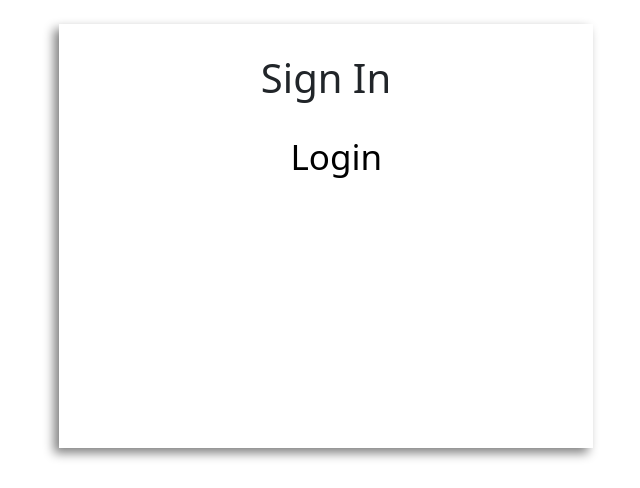
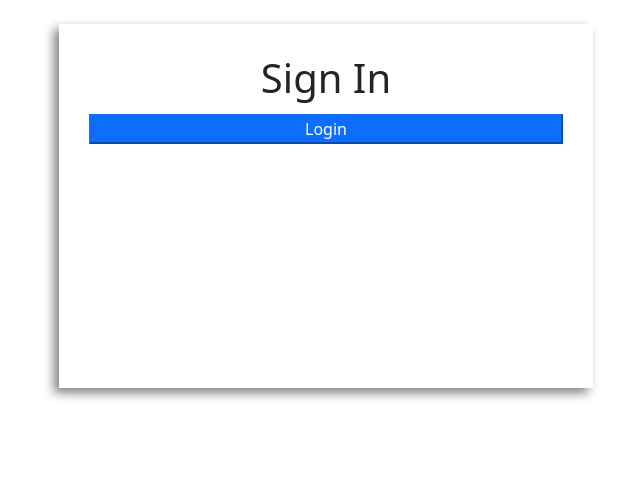
Before and after one commit to MagicRom06/django-two-factor-auth-app, a Django app: template templates/account/login.html in a window 1280 px wide. Shown: the top 488 px of the page, without its empty margins (314-954 px from the left). Run offline with Django 3.2, Linux system fonts and the light colour scheme; the template is opened without the code that fills it: most values are stand-ins (such as "Sample title", 1, 10 or a date in 2020); some libraries are stand-ins or nearby versions.

Commit message:
update login and sign up template buttons

```diff
--- a/templates/account/login.html
+++ b/templates/account/login.html
@@ -15,7 +15,7 @@
             {% if redirect_field_value %}
             <input type="hidden" name="{{ redirect_field_name }}" value="{{ redirect_field_value }}" />
             {% endif %}
-            <button class="primaryAction btn-login col-lg-11" type="submit"><span class="home_span">{% trans "Login" %}</span></button>
+            <button class="primaryAction col-12 mt-1 btn-primary" type="submit">{% trans "Login" %}</button>
           </form>
         </div>
       </div>
--- a/templates/account/signup.html
+++ b/templates/account/signup.html
@@ -15,7 +15,7 @@
             {% if redirect_field_value %}
             <input type="hidden" name="{{ redirect_field_name }}" value="{{ redirect_field_value }}" />
             {% endif %}
-            <button class="btn-login col-lg-11" type="submit"><span class="home_span">{% trans "Signup" %}</span></button>
+            <button class="col-lg-12 mt-3 btn-primary" type="submit">{% trans "Signup" %}</button>
           </form>
         </div>
       </div>
```
